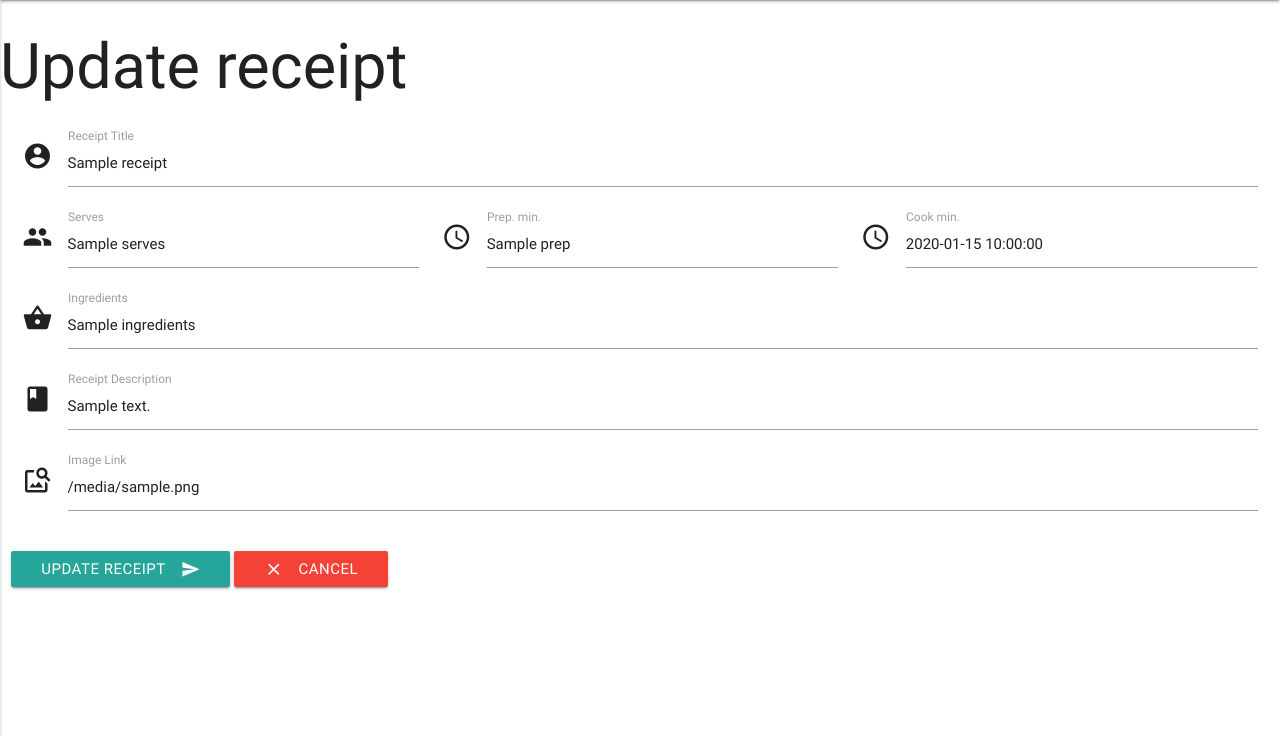
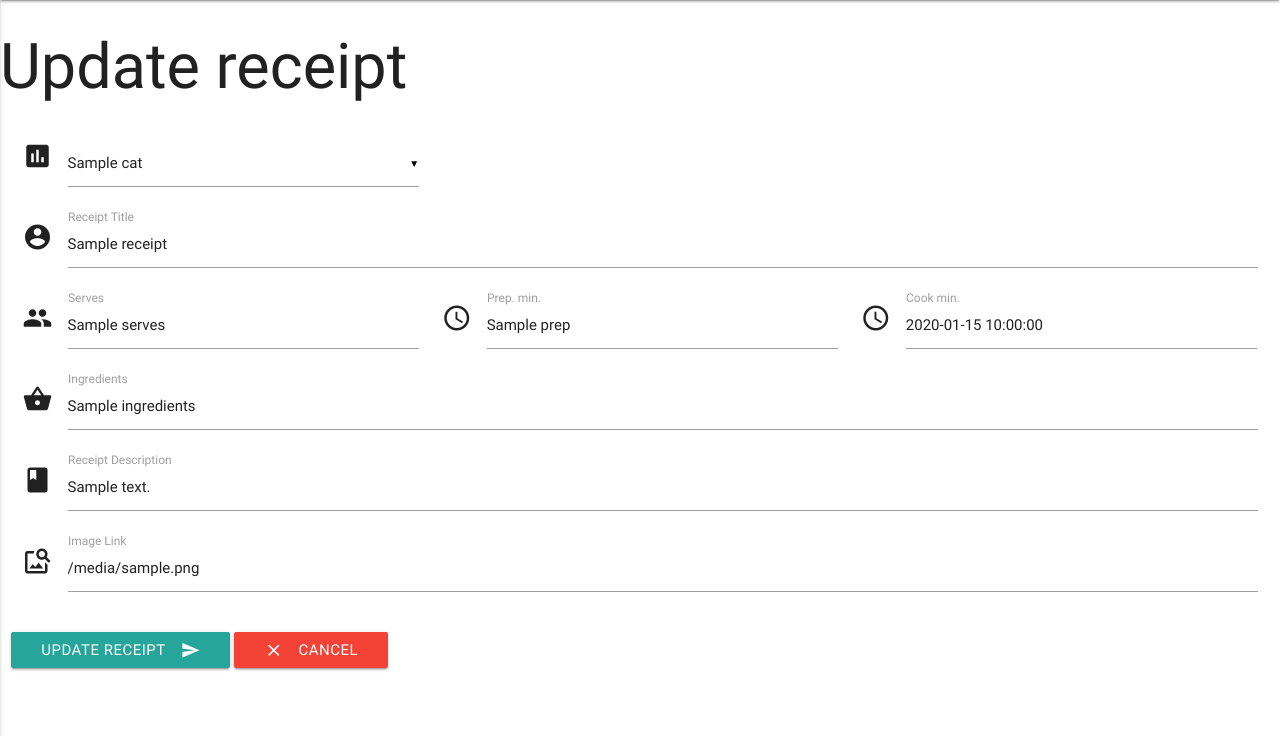
Before and after one commit to aleksandrsg/pasta_dishes, a Flask app: template templates/editreceipt.html in a window 1280 px wide. Shown: the part 64-800 px from the top of the page. Run offline with Flask 2, Linux system fonts and the light colour scheme; the template is opened without the code that fills it: most values are stand-ins (such as "Sample title", 1, 10 or a date in 2020); some libraries are stand-ins or nearby versions.

Commit message:
Fixed bug in edit template, category select and update now works correctly

```diff
--- a/app.py
+++ b/app.py
@@ -36,12 +36,12 @@ def insert_receipt():
 def edit_receipt(receipt_id):
     the_receipt =  mongo.db.receipts.find_one({"_id": ObjectId(receipt_id)})
     all_categories =  mongo.db.categories.find()
-    return render_template('editreceipt.html', receipt=the_receipt)
-
+    return render_template('editreceipt.html', receipt=the_receipt, categories=all_categories)
 
 @app.route('/update_receipt/<receipt_id>', methods=["POST"])
 def update_receipt(receipt_id):
     receipts = mongo.db.receipts
+    the_receipt=mongo.db.receipts.find_one({"_id": ObjectId(receipt_id)})
     receipts.update({'_id': ObjectId(receipt_id)},
     {
         'receipt_name':request.form.get('receipt_name'),
@@ -51,6 +51,7 @@ def update_receipt(receipt_id):
         'ingredients':request.form.get('ingredients'),
         'description':request.form.get('description'),
         'img_link':request.form.get('img_link'),
+        'category_name': request.form.get('category_name'),
     })
     return redirect(url_for('get_receipts'))
 
--- a/templates/editreceipt.html
+++ b/templates/editreceipt.html
@@ -3,6 +3,18 @@
 <h1> Update receipt</h1>
 <div class="row">
     <form action="{{url_for('update_receipt', receipt_id = receipt._id)}}" method="POST" class="col s12">
+    <div class="input-field col s12 l4">
+            <i class="material-icons prefix">poll</i>
+                <select class="form-control" id="category" name="category_name">
+                    {% for cat in categories %}
+                    {% if cat.category_name == receipt.category_name %}
+                    <option value="{{ cat.category_name }}" selected >{{cat.category_name}}</option>
+                    {% else  %}
+                    <option>{{cat.category_name}}</option>
+                    {%endif%}
+                    {% endfor %}
+                </select>
+            </div>
       <div class="row">
         <div class="input-field col s12 l12">
           <i class="material-icons prefix">account_circle</i>
```
